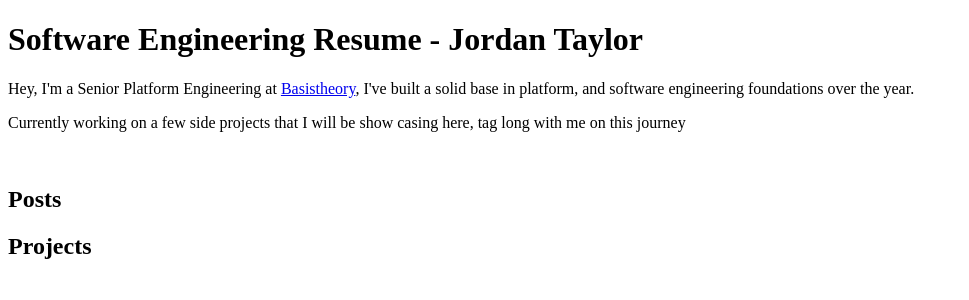
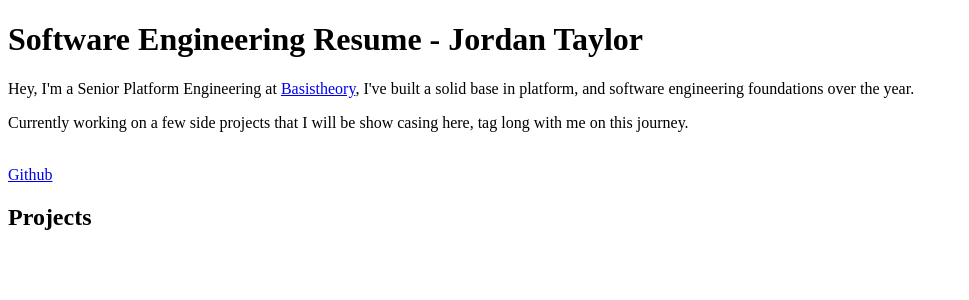
Before and after one commit to JustJordanT/ml-resume, a SvelteKit app: page / in a window 1280 px wide. Shown: the top 300 px of the page, without its empty margins (0-969 px from the left). Built offline with nearby package versions, Linux system fonts and the light colour scheme.

Commit message:
feat/udpate

```diff
--- a/src/routes/+page.svelte
+++ b/src/routes/+page.svelte
@@ -1,10 +1,9 @@
 <h1>Software Engineering Resume - Jordan Taylor</h1>
 <p>Hey, I'm a Senior Platform Engineering at <a href="https://Basistheory.com">Basistheory</a>, I've built a solid base in platform, and software engineering foundations over the year. </p>
-<p>Currently working on a few side projects that I will be show casing here, tag long with me on this journey</p>
+<p>Currently working on a few side projects that I will be show casing here, tag long with me on this journey.</p>
+<br/>
+
+<a href="https://github.com/JustJordanT">Github</a>
 
 
-<br/>
-
-<h2>Posts</h2>
-
 <h2>Projects</h2>
```
